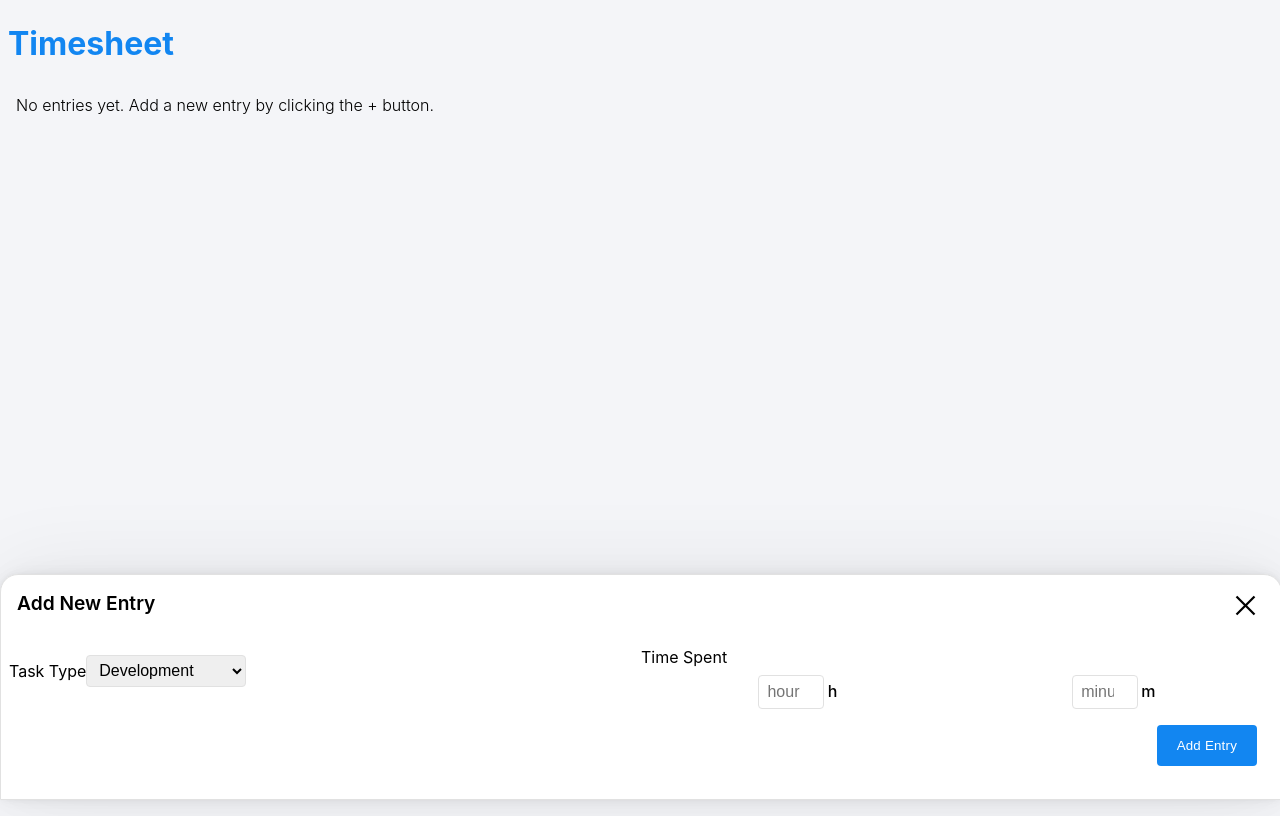
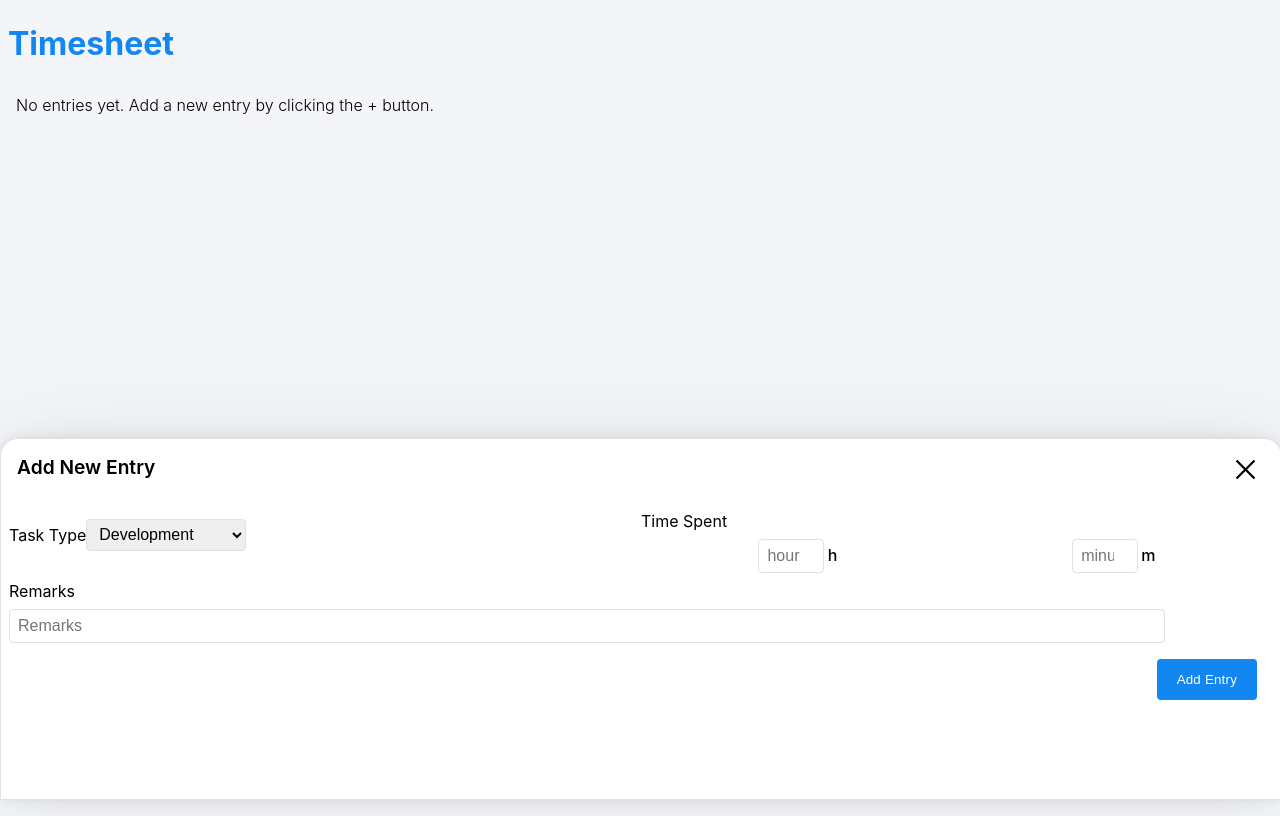
Before and after one commit to kbhatnagar97/React-Timesheet, a React (Create React App) app: page / in a window 1280 px wide. Both pictures are taken after a click on the button 1182 px from the left and 726 px from the top of the page. Built offline with nearby package versions, Linux system fonts and the light colour scheme.

Commit message:
v1
Requirement 1 completed

```diff
--- a/src/components/NewEntrySheet/index.tsx
+++ b/src/components/NewEntrySheet/index.tsx
@@ -17,12 +17,15 @@ export interface IEntry {
     task: string;
     hours: string;
     minutes: string;
+    remarks: string;
 }
 
 export const NewEntrySheet: React.FC<INewEntrySheet> = (props: INewEntrySheet) => {
     const [task, setTask] = React.useState(taskTypes[0]);
     const [hours, setHours] = React.useState('');
     const [minutes, setMinutes] = React.useState('');
+    const [remarks, setRemarks] = React.useState('');
+
 
     const onTaskChange = (event: React.ChangeEvent<HTMLSelectElement>) => {
         setTask(event.target.value);
@@ -36,8 +39,12 @@ export const NewEntrySheet: React.FC<INewEntrySheet> = (props: INewEntrySheet) =
         setMinutes(event.target.value);
     };
 
+    const onRemarksChange = (event: React.ChangeEvent<HTMLInputElement>) => {
+        setRemarks(event.target.value)
+    };
+
     const onAddEntry = () => {
-        const entry: IEntry = { task, hours, minutes };
+        const entry: IEntry = { task, hours, minutes, remarks };
         props.onAdd(entry);
     };
 
@@ -87,6 +94,14 @@ export const NewEntrySheet: React.FC<INewEntrySheet> = (props: INewEntrySheet) =
                         </div>
                     </label>
                 </div>
+                <div className="row-remarks">
+                    <label className="reamrks-text">
+                        Remarks
+                    </label>
+                    <label className="remarks-box">
+                            <input type="text" className="task-detail-input" onChange={onRemarksChange} value={remarks} placeholder="Remarks"/>
+                    </label>
+                </div>
             </div>
             <div className="sheet-footer">
                 <div className="action-group">
--- a/src/components/NewEntrySheet/styles.scss
+++ b/src/components/NewEntrySheet/styles.scss
@@ -92,3 +92,34 @@
     justify-content: flex-end;
   }
 }
+
+.row-remarks {
+  display:flex;
+  flex-direction:column;
+  margin-top:0.5em;
+}
+
+.task-detail-input {
+  border: 1px solid #e1e1e1;
+  height: 2em;
+  width: 90%;
+  font-size: 1em;
+  padding: 0 .5em;
+  border-radius: 4px;
+  margin-top: .5em;
+  margin-bottom: 0.5;
+}
+
+.new-entry-sheet {
+  position: fixed;
+  min-height: 18m;
+  background: $white;
+  bottom: 0;
+  height: 45%;
+  width: 100%;
+  left: 0;
+  border: 1px solid $grey-10;
+  box-shadow: 0 0px 2.5px rgba(0, 0, 0, 0.02), 0 0px 6px rgba(0, 0, 0, 0.028), 0 0px 11.3px rgba(0, 0, 0, 0.035),
+      0 0px 20.1px rgba(0, 0, 0, 0.042), 0 0px 37.6px rgba(0, 0, 0, 0.05), 0 0px 90px rgba(0, 0, 0, 0.07);
+  border-radius: 18px 18px 0px 0px;
+}
--- a/src/components/TaskList/index.tsx
+++ b/src/components/TaskList/index.tsx
@@ -26,12 +26,19 @@ export const TaskList: React.FC<ITaskListProps> = (props: ITaskListProps) => {
 
 const TaskCard: React.FC<ITaskCardProps> = (props: ITaskCardProps) => {
     const {
-        entry: { task, hours, minutes },
+        entry: { task, hours, minutes, remarks},
     } = props;
     return (
         <div className="task-card">
-            <div className="task-title">{task}</div>
-            <div className="task-time">{`${hours}h ${minutes}m`}</div>
+            <div className="task-card-row1">
+                <div className="task-title">{task}</div>
+                <div className="task-time">{`${hours}h ${minutes}m`}</div>
+            </div >
+            <div className="task-card-row2">
+                {remarks}
+            <div>
+        </div>
+            </div>
         </div>
     );
 };
--- a/src/components/TaskList/styles.scss
+++ b/src/components/TaskList/styles.scss
@@ -7,13 +7,23 @@
 }
 
 .task-card {
-  display: flex;
+  display:flex;
+  flex-direction: column;
   justify-content: space-between;
   padding: 1em;
   border: 1px solid $grey-10;
   border-radius: 4px;
   background: $white;
   margin: 1em 0;
+
+.task-card-row1 {
+  display: flex;
+  justify-content: space-between;
+  background: $white;
+}
+.task-card-row2 {
+  margin: 0.5em 0;
+}
 
   .task-title {
     font-size: 1.5em;
```
